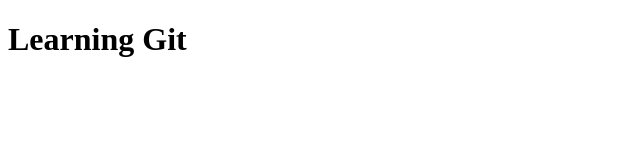
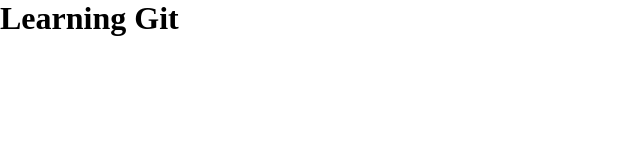
Before and after one commit to Thool1/learningGit, a plain HTML site: page index.html in a window 1280 px wide. Shown: the whole page, without its empty margins (0-640 px from the left). Drawn offline with Linux system fonts and the light colour scheme.

Commit message:
css modified

```diff
--- a/index.html
+++ b/index.html
@@ -4,6 +4,8 @@
     <meta charset="UTF-8">
     <meta name="viewport" content="width=device-width, initial-scale=1.0">
     <title>Learning Git</title>
+    <link rel="stylesheet" href="style.css">
+    <script src="script.js" defer></script>
 </head>
 <body>
     <h1>Learning Git</h1>
--- a/style.css
+++ b/style.css
@@ -0,0 +1,5 @@
+* {
+    margin: 0;
+    padding: 0;
+    box-sizing: border-box;
+}
```
